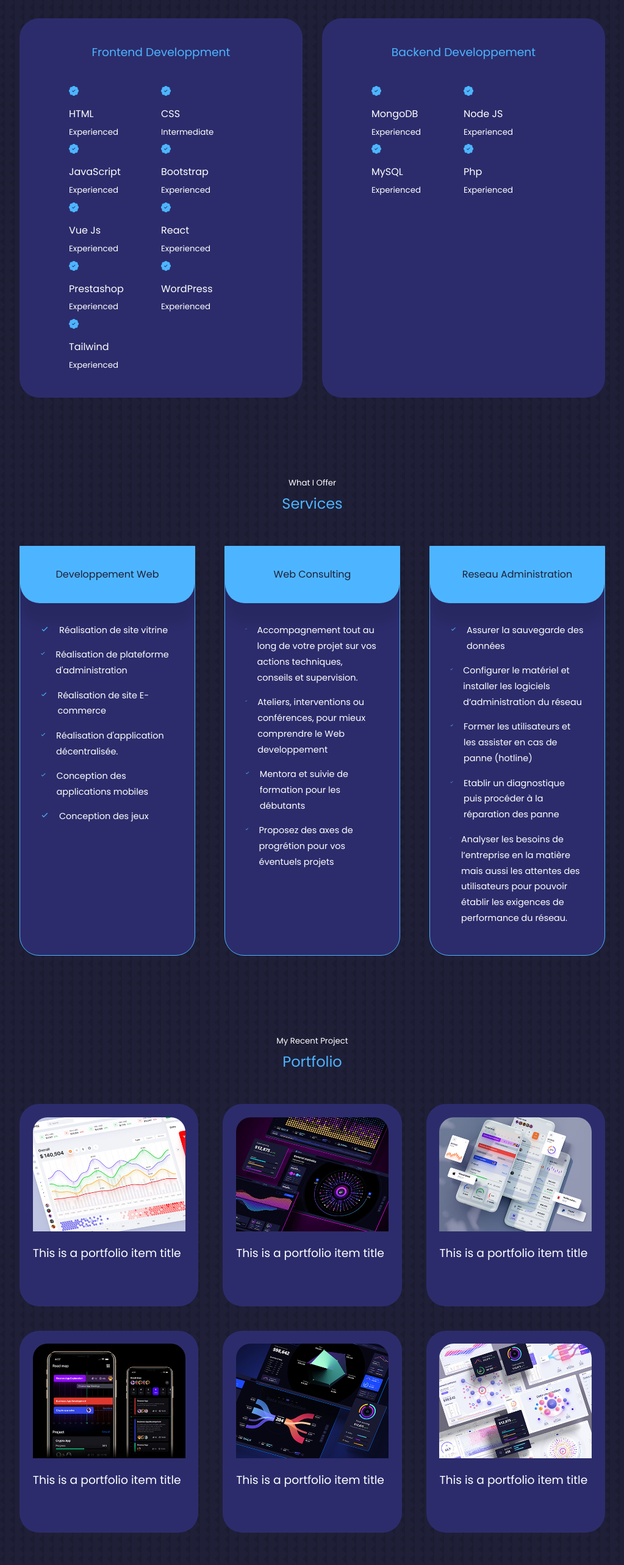
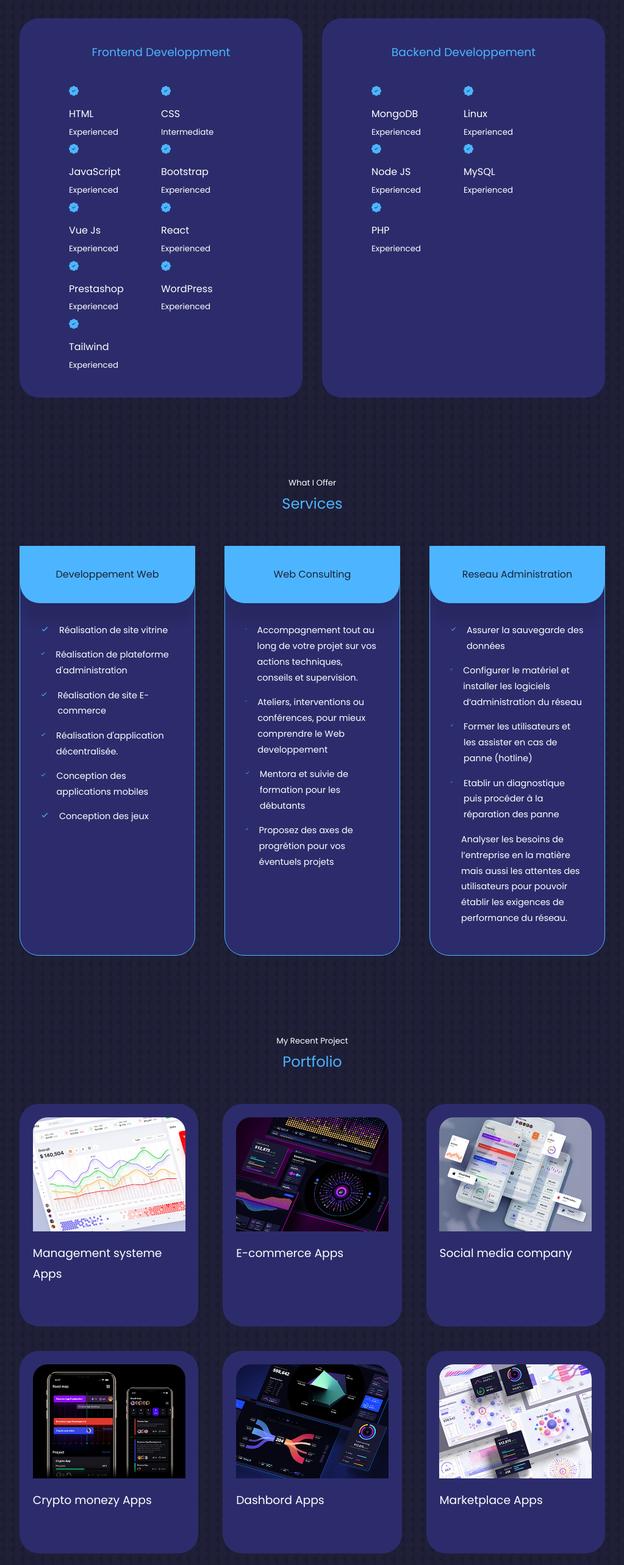
Before and after one commit to yalaoui94/TDH__Project, a React (Create React App) app: page / in a window 1280 px wide. Shown: the part 1980-4546 px from the top of the page at 61% size, without its empty margins (128-1151 px from the left). Built offline with nearby package versions, Linux system fonts and the light colour scheme.

Commit message:
modification PRT

```diff
--- a/src/Components/contact/Contact.jsx
+++ b/src/Components/contact/Contact.jsx
@@ -29,7 +29,7 @@ const Contact = () => {
           <article className='contact__option'>
             <MdOutlineEmail className='contact__option-icon' />
             <h4>Email</h4>
-            <h5>support@contact.com</h5>
+            <h5>support@yalaouihicham.com</h5>
             <a href="mailto:yalaouihicham59dev@gmail.com" target="_blank"> Send a message</a>
 
           </article>
--- a/src/Components/experience/Experience.jsx
+++ b/src/Components/experience/Experience.jsx
@@ -107,6 +107,13 @@ const Experience = () => {
             </article>
 
 
+            <article className='experience__details'>
+              <BsPatchCheckFill className='experience__details-icon' />
+              <div>
+                <h4>Linux</h4>
+                <small className='text-light'>Experienced</small>
+              </div>
+            </article>
 
 
 
@@ -128,7 +135,7 @@ const Experience = () => {
             <article className='experience__details'>
               <BsPatchCheckFill className='experience__details-icon' />
               <div>
-                <h4>Php</h4>
+                <h4>PHP</h4>
                 <small className='text-light'>Experienced</small>
               </div>
             </article>
--- a/src/Components/portfolio/Portfolio.jsx
+++ b/src/Components/portfolio/Portfolio.jsx
@@ -16,7 +16,7 @@ const Portfolio = () => {
         <article className='portfolio__item'>
           <div className='portfolio__item-image'>
             <img src={IMG1} alt="" />
-            <h3>This is a portfolio item title</h3>
+            <h3>Management systeme Apps</h3>
             <div className="portfolio__item-cta">
           </div>
           </div>
@@ -25,7 +25,7 @@ const Portfolio = () => {
         <article className='portfolio__item'>
           <div className='portfolio__item-image'>
             <img src={IMG2} alt="" />
-            <h3>This is a portfolio item title</h3>
+            <h3>E-commerce Apps</h3>
             <div className="portfolio__item-cta">
           </div>
           </div>
@@ -34,7 +34,7 @@ const Portfolio = () => {
         <article className='portfolio__item'>
           <div className='portfolio__item-image'>
             <img src={IMG3} alt="" />
-            <h3>This is a portfolio item title</h3>
+            <h3>Social media company</h3>
             <div className="portfolio__item-cta">
           </div>
           </div>
@@ -43,7 +43,7 @@ const Portfolio = () => {
         <article className='portfolio__item'>
           <div className='portfolio__item-image'>
             <img src={IMG4} alt="" />
-            <h3>This is a portfolio item title</h3>
+            <h3>Crypto monezy Apps</h3>
             <div className="portfolio__item-cta">
           </div>
           </div>
@@ -52,7 +52,7 @@ const Portfolio = () => {
         <article className='portfolio__item'>
           <div className='portfolio__item-image'>
             <img src={IMG5} alt="" />
-            <h3>This is a portfolio item title</h3>
+            <h3>Dashbord Apps</h3>
             <div className="portfolio__item-cta">
           </div>
           </div>
@@ -61,7 +61,7 @@ const Portfolio = () => {
         <article className='portfolio__item'>
           <div className='portfolio__item-image'>
             <img src={IMG6} alt="" />
-            <h3>This is a portfolio item title</h3>
+            <h3>Marketplace Apps</h3>
             <div className="portfolio__item-cta">
           </div>
           </div>
```
